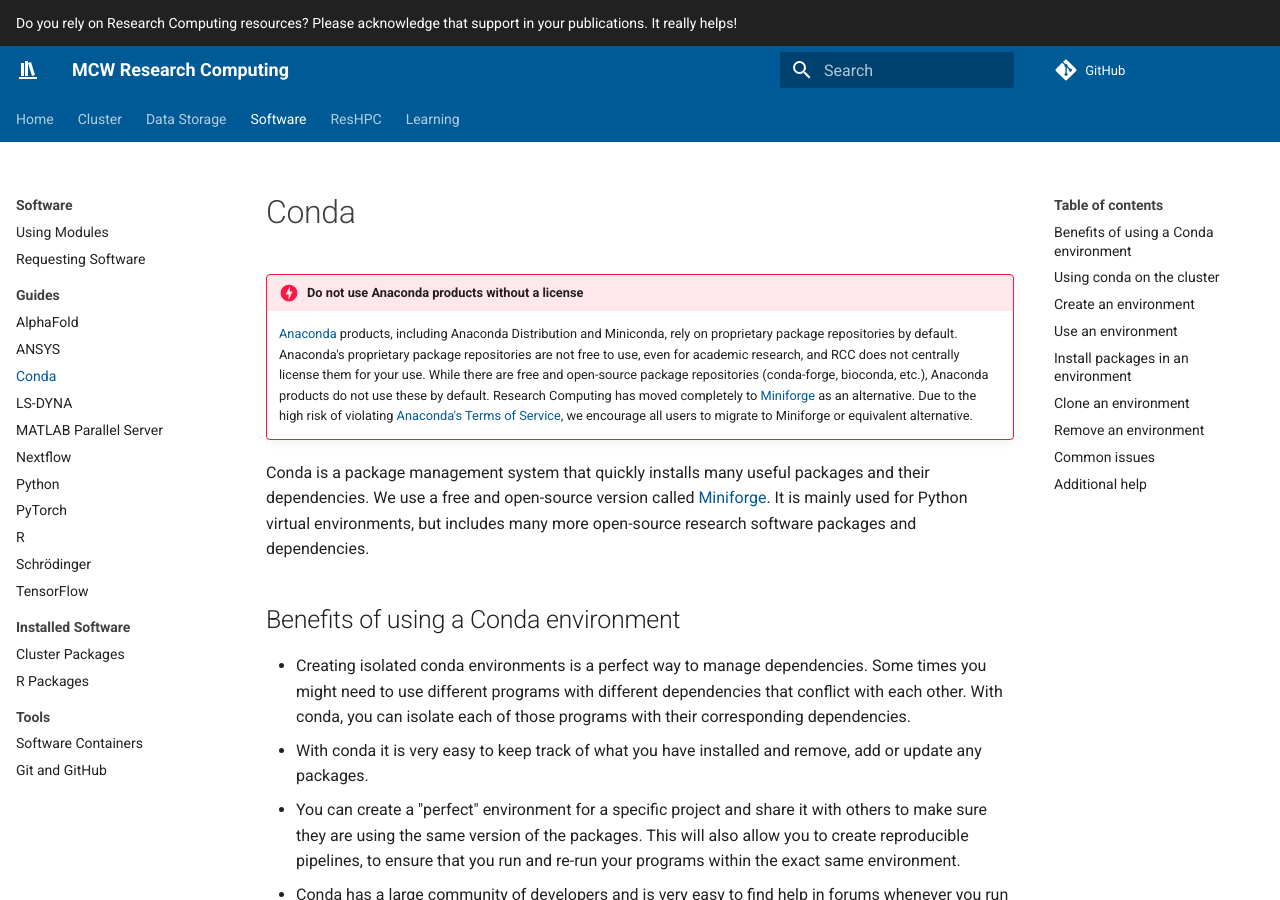
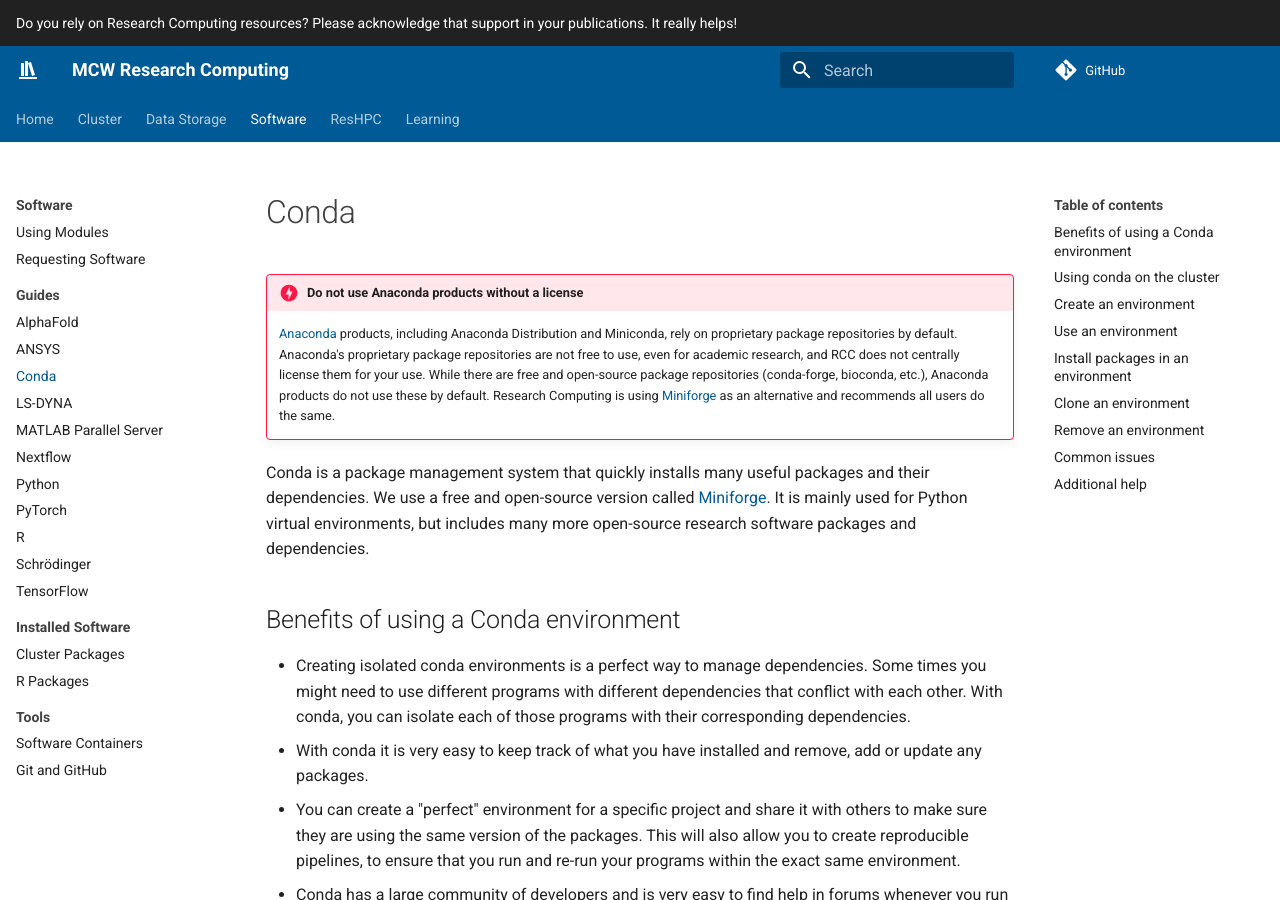
Before and after one commit to mcw-rcc/mcw-rcc.github.io, an MkDocs documentation site: the page built from docs/software/conda.md, in a window 1280 px wide and 900 px high. Built offline with MkDocs 1.6.1 and Material for MkDocs 9.7.7, drawn with Linux system fonts in a browser that asks for light colours; comment, search, counter and statistics services are not loaded.

Commit message:
Update conda page

```diff
--- a/docs/software/conda.md
+++ b/docs/software/conda.md
@@ -1,7 +1,7 @@
 # Conda
 
 !!! danger "Do not use Anaconda products without a license"
-    [Anaconda](https://www.anaconda.com/) products, including Anaconda Distribution and Miniconda, rely on proprietary package repositories by default. Anaconda's proprietary package repositories are not free to use, even for academic research, and RCC does not centrally license them for your use. While there are free and open-source package repositories (conda-forge, bioconda, etc.), Anaconda products do not use these by default. Research Computing has moved completely to [Miniforge](https://github.com/conda-forge/miniforge){:target="_blank"} as an alternative. Due to the high risk of violating [Anaconda's Terms of Service](https://legal.anaconda.com/policies/en/){:target="_blank"}, we encourage all users to migrate to Miniforge or equivalent alternative.
+    [Anaconda](https://www.anaconda.com/) products, including Anaconda Distribution and Miniconda, rely on proprietary package repositories by default. Anaconda's proprietary package repositories are not free to use, even for academic research, and RCC does not centrally license them for your use. While there are free and open-source package repositories (conda-forge, bioconda, etc.), Anaconda products do not use these by default. Research Computing is using [Miniforge](https://github.com/conda-forge/miniforge){:target="_blank"} as an alternative and recommends all users do the same.
 
 Conda is a package management system that quickly installs many useful packages and their dependencies. We use a free and open-source version called [Miniforge](https://github.com/conda-forge/miniforge){:target="_blank"}. It is mainly used for Python virtual environments, but includes many more open-source research software packages and dependencies.
 
```
